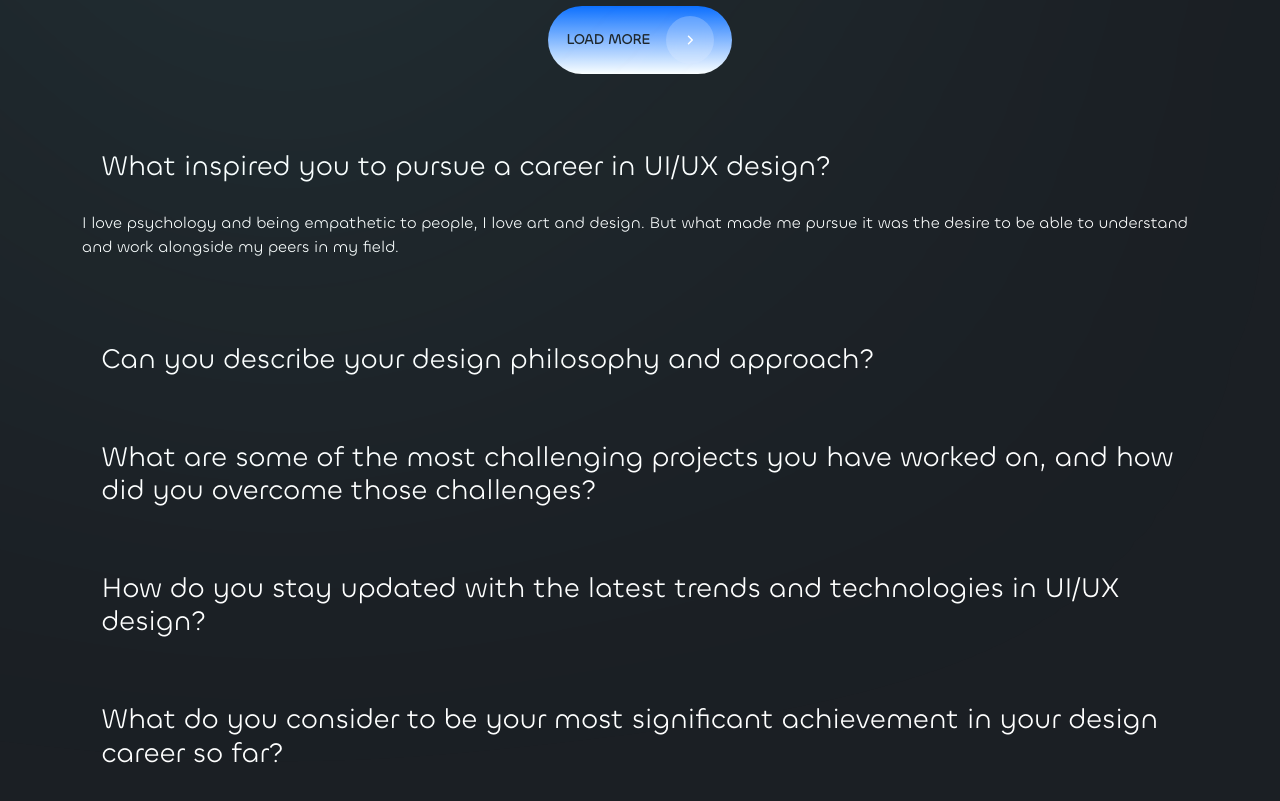
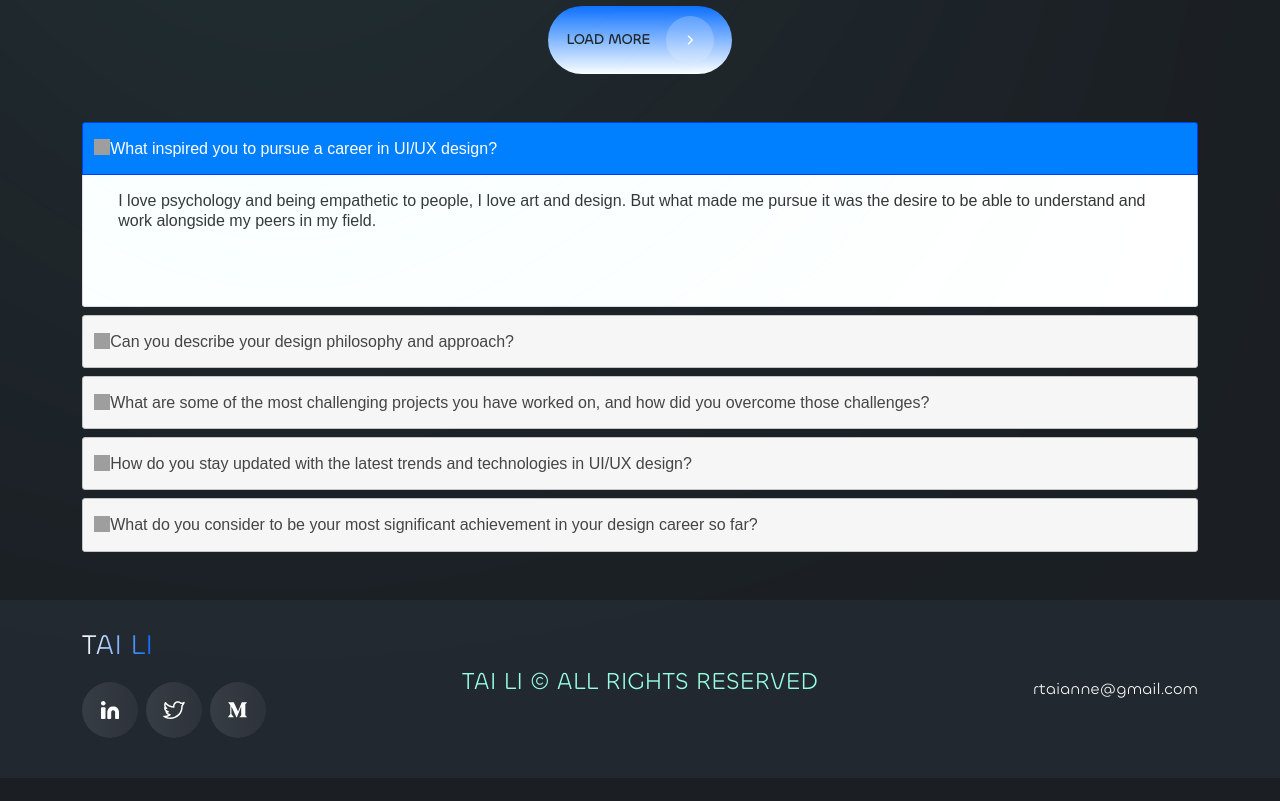
Before and after one commit to taiannelima/tai-li-portfolio, a plain HTML site: page index.html in a window 1280 px wide. Shown: the part 3400-4201 px from the top of the page. After the commit the page ends 4178 px from the top, so only its background shows below. Drawn offline with nearby package versions, Linux system fonts and the light colour scheme; files that its build step writes are made by us from their sources; grey boxes are pictures that could not be loaded; files whose address does not match are found by name.

Commit message:
Update index.html
jQuery

```diff
--- a/index.html
+++ b/index.html
@@ -4,8 +4,10 @@
 <head>
   <meta charset="utf-8">
   <meta name="viewport" content="width=device-width, initial-scale=1">
-  <title>Bootstrap demo</title>
+  <title>portfolio demo</title>
   <link href="assets/css/bootstrap.min.css" rel="stylesheet">
+  <link rel="stylesheet" href="https://code.jquery.com/ui/1.13.3/themes/base/jquery-ui.css">
+  <link rel="stylesheet" href="/resources/demos/style.css">
   <script src="https://code.jquery.com/jquery-3.7.1.js"></script>
   <script src="https://code.jquery.com/ui/1.13.3/jquery-ui.js"></script>
   <script>
```
